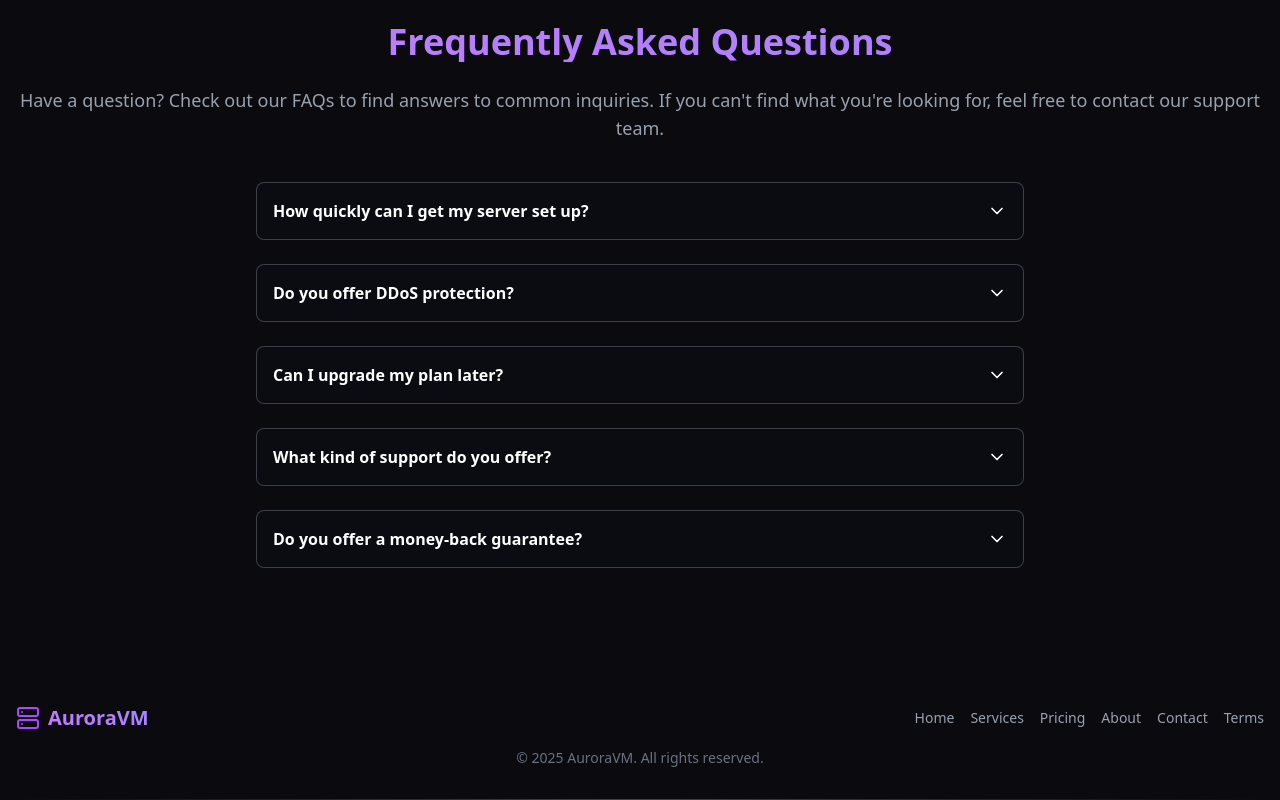
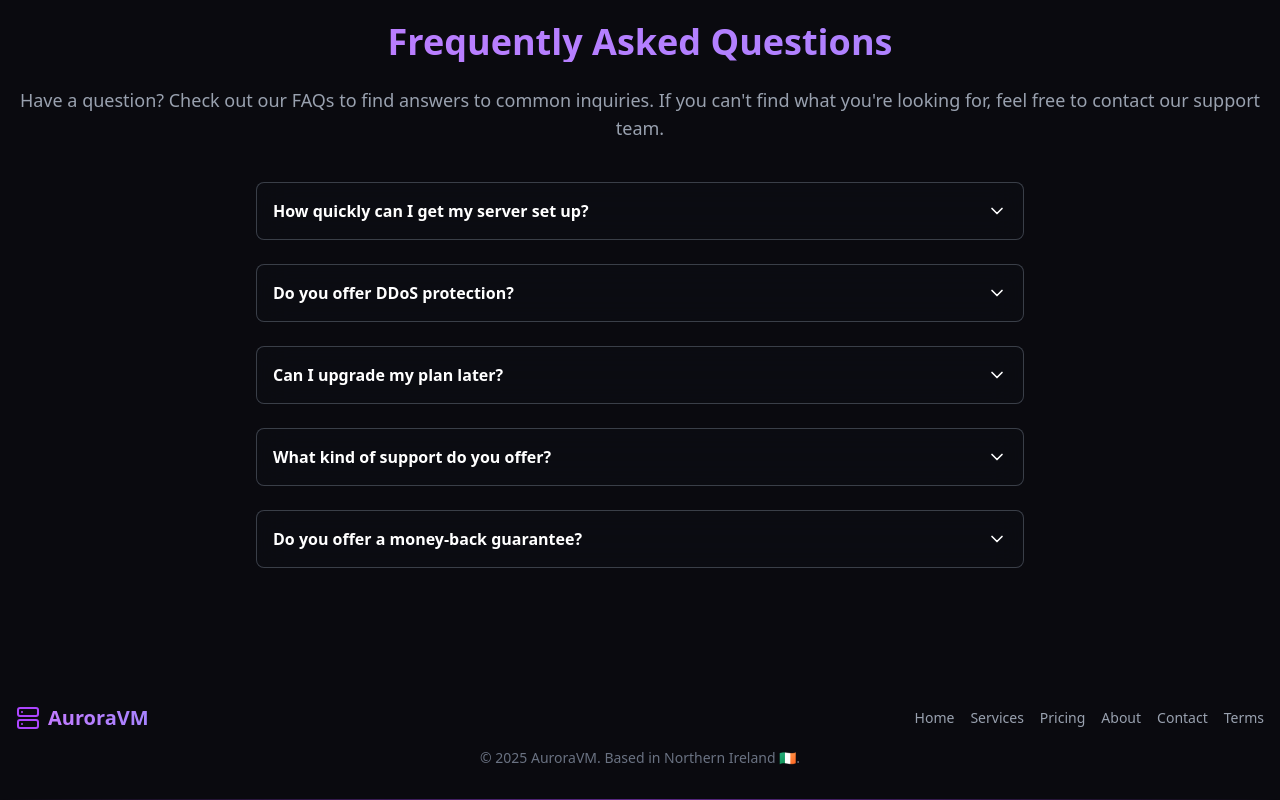
Before and after one commit to solarnode-developement/MythicalHosting, a Vue app: page / in a window 1280 px wide. Shown: the part 4002-4802 px from the top of the page. Built offline with nearby package versions, Linux system fonts and the light colour scheme; the HTML template or start-up script is replaced by a standard one.

Commit message:
Update Footer.vue

```diff
--- a/src/components/Footer.vue
+++ b/src/components/Footer.vue
@@ -16,7 +16,7 @@
         </nav>
       </div>
       <div class="mt-4 text-center text-sm text-gray-500">
-        &copy; {{ new Date().getFullYear() }} AuroraVM. All rights reserved.
+        &copy; {{ new Date().getFullYear() }} AuroraVM. Based in Northern Ireland 🇮🇪.
       </div>
     </div>
     <div
```
